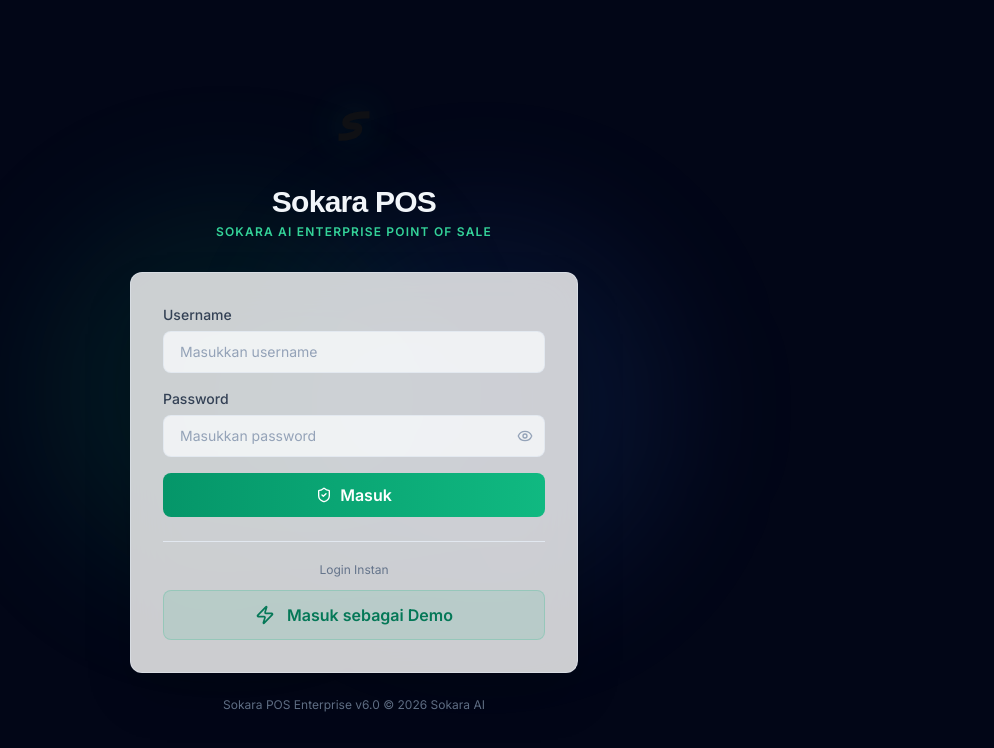
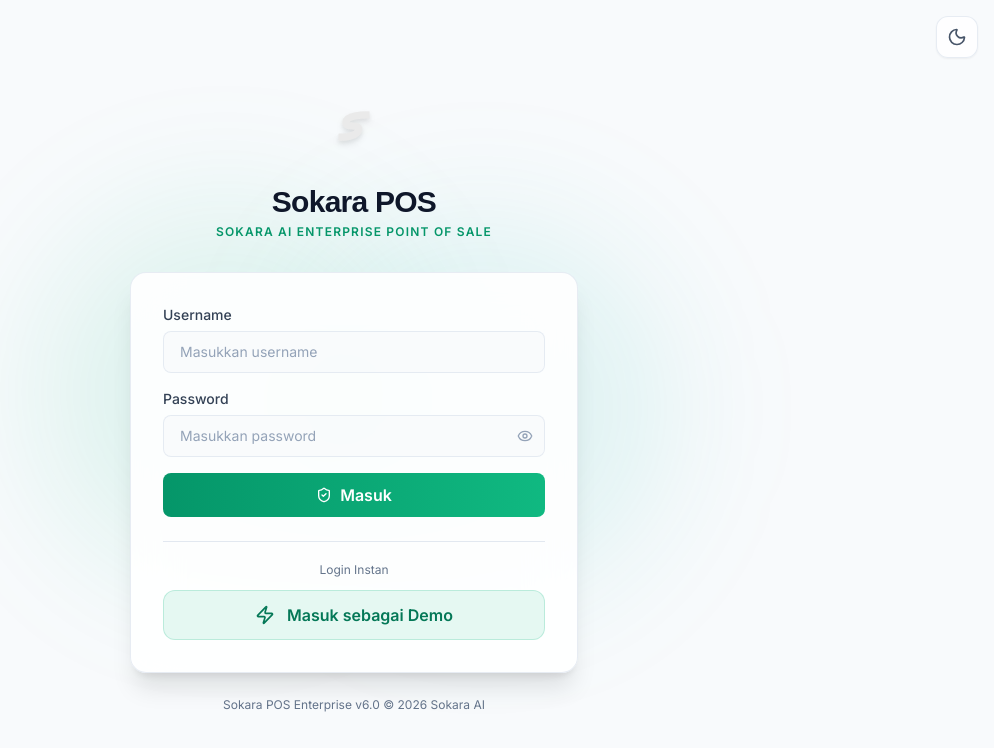
Before and after one commit to Aldygharaz/POS-EVO-SOKARA-DEMO, a React (Vite) app: page / in a window 1280 px wide. Shown: the top 748 px of the page, without its empty margins (286-1280 px from the left). Built offline with nearby package versions, Linux system fonts and the light colour scheme.

Commit message:
fix(theme): enforce light mode default for new visitors, adapt LoginPage to light theme with theme toggle, and fix CSS root variables

```diff
--- a/src/index.css
+++ b/src/index.css
@@ -6,38 +6,38 @@
 
 @layer base {
   :root {
-    --background: 0 0% 2%;
-    --foreground: 0 0% 100%;
-    --card: 0 0% 4%;
-    --card-foreground: 0 0% 100%;
-    --popover: 0 0% 4%;
-    --popover-foreground: 0 0% 100%;
-    --primary: 140 100% 50%;
-    --primary-foreground: 0 0% 0%;
-    --secondary: 0 0% 7%;
-    --secondary-foreground: 0 0% 100%;
-    --muted: 0 0% 7%;
-    --muted-foreground: 240 5% 65%;
-    --accent: 0 0% 7%;
-    --accent-foreground: 0 0% 100%;
-    --destructive: 348 100% 50%;
+    --background: 0 0% 100%;
+    --foreground: 222.2 84% 4.9%;
+    --card: 0 0% 100%;
+    --card-foreground: 222.2 84% 4.9%;
+    --popover: 0 0% 100%;
+    --popover-foreground: 222.2 84% 4.9%;
+    --primary: 158 64% 42%;
+    --primary-foreground: 0 0% 100%;
+    --secondary: 210 40% 96.1%;
+    --secondary-foreground: 222.2 47.4% 11.2%;
+    --muted: 210 40% 96.1%;
+    --muted-foreground: 215.4 16.3% 46.9%;
+    --accent: 210 40% 96.1%;
+    --accent-foreground: 222.2 47.4% 11.2%;
+    --destructive: 0 84.2% 60.2%;
     --destructive-foreground: 0 0% 100%;
-    --border: 0 0% 15%;
-    --input: 0 0% 10%;
-    --ring: 140 100% 50%;
+    --border: 214.3 31.8% 91.4%;
+    --input: 214.3 31.8% 91.4%;
+    --ring: 158 64% 42%;
     --radius: 0.5rem;
-    --sidebar-background: 0 0% 4%;
-    --sidebar-foreground: 0 0% 100%;
-    --sidebar-primary: 140 100% 50%;
-    --sidebar-primary-foreground: 0 0% 0%;
-    --sidebar-accent: 0 0% 7%;
-    --sidebar-accent-foreground: 0 0% 100%;
-    --sidebar-border: 0 0% 12%;
-    --sidebar-ring: 140 100% 50%;
+    --sidebar-background: 0 0% 100%;
+    --sidebar-foreground: 222.2 84% 4.9%;
+    --sidebar-primary: 158 64% 42%;
+    --sidebar-primary-foreground: 0 0% 100%;
+    --sidebar-accent: 210 40% 96.1%;
+    --sidebar-accent-foreground: 222.2 47.4% 11.2%;
+    --sidebar-border: 214.3 31.8% 91.4%;
+    --sidebar-ring: 158 64% 42%;
 
     --holo-color-1: #10b981;
-    --holo-color-2: #1e293b;
-    --holo-color-3: #020617;
+    --holo-color-2: #e2e8f0;
+    --holo-color-3: #ffffff;
     --holo-color-4: #059669;
     --holo-distortion: 0.45;
     --holo-border-radius: 12px;
@@ -45,6 +45,29 @@
   }
 
   .dark {
+    --background: 222.2 84% 4.9%;
+    --foreground: 210 40% 98%;
+    --card: 222.2 84% 4.9%;
+    --card-foreground: 210 40% 98%;
+    --popover: 222.2 84% 4.9%;
+    --popover-foreground: 210 40% 98%;
+    --primary: 158 64% 42%;
+    --primary-foreground: 0 0% 100%;
+    --secondary: 217.2 32.6% 17.5%;
+    --secondary-foreground: 210 40% 98%;
+    --muted: 217.2 32.6% 17.5%;
+    --muted-foreground: 215 20.2% 65.1%;
+    --accent: 217.2 32.6% 17.5%;
+    --accent-foreground: 210 40% 98%;
+    --destructive: 0 62.8% 30.6%;
+    --destructive-foreground: 210 40% 98%;
+    --border: 217.2 32.6% 17.5%;
+    --input: 217.2 32.6% 17.5%;
+    --ring: 158 64% 42%;
+    --sidebar-background: 222.2 84% 4.9%;
+    --sidebar-foreground: 210 40% 98%;
+    --sidebar-border: 217.2 32.6% 17.5%;
+
     /* Discord Dark Mode Palette override for slate (RGB format for opacity support) */
     --tw-color-slate-950: 30 31 34;    /* #1E1F22 */
     --tw-color-slate-900: 43 45 49;    /* #2B2D31 */
--- a/src/main.tsx
+++ b/src/main.tsx
@@ -15,7 +15,7 @@ window.addEventListener('unhandledrejection', e => {
 createRoot(document.getElementById('root')!).render(
   <StrictMode>
     <BrowserRouter>
-      <ThemeProvider attribute="class" defaultTheme="light" disableTransitionOnChange>
+      <ThemeProvider attribute="class" defaultTheme="light" enableSystem={false} disableTransitionOnChange>
         <App />
       </ThemeProvider>
     </BrowserRouter>
--- a/src/pages/LoginPage.tsx
+++ b/src/pages/LoginPage.tsx
@@ -1,9 +1,11 @@
 import { useState } from 'react';
 import { useStore } from '@/store/useStore';
-import { Zap, Eye, EyeOff, ShieldCheck, AlertTriangle } from 'lucide-react';
+import { useTheme } from 'next-themes';
+import { Zap, Eye, EyeOff, ShieldCheck, AlertTriangle, Sun, Moon } from 'lucide-react';
 
 export default function LoginPage() {
   const { login, users } = useStore();
+  const { theme, setTheme } = useTheme();
   const [username, setUsername] = useState('');
   const [password, setPassword] = useState('');
   const [showPassword, setShowPassword] = useState(false);
@@ -34,21 +36,46 @@ export default function LoginPage() {
   };
 
   return (
-    <div className="relative min-h-screen bg-slate-950 flex items-center justify-center p-4 overflow-hidden transition-colors duration-200">
+    <div className="relative min-h-screen bg-slate-50 dark:bg-slate-950 text-slate-900 dark:text-slate-100 flex items-center justify-center p-4 overflow-hidden transition-colors duration-200">
+      {/* Quick Theme Toggle */}
+      <div className="absolute top-4 right-4 z-20">
+        <button
+          type="button"
+          onClick={() => setTheme(theme === 'dark' ? 'light' : 'dark')}
+          className="p-2.5 rounded-xl bg-white/80 dark:bg-slate-800/80 border border-slate-200/80 dark:border-slate-700/80 text-slate-600 dark:text-slate-300 hover:text-slate-900 dark:hover:text-white shadow-sm hover:shadow transition-all"
+          title={theme === 'dark' ? 'Ganti ke Mode Terang' : 'Ganti ke Mode Gelap'}
+        >
+          {theme === 'dark' ? <Sun className="w-5 h-5 text-amber-400" /> : <Moon className="w-5 h-5 text-slate-600" />}
+        </button>
+      </div>
+
       {/* Ambient background glow orbs */}
-      <div className="absolute top-1/4 left-1/4 w-96 h-96 bg-emerald-500/10 rounded-full blur-3xl pointer-events-none" />
-      <div className="absolute bottom-1/4 right-1/4 w-96 h-96 bg-blue-500/10 rounded-full blur-3xl pointer-events-none" />
+      <div className="absolute top-1/4 left-1/4 w-96 h-96 bg-emerald-500/10 dark:bg-emerald-500/15 rounded-full blur-3xl pointer-events-none" />
+      <div className="absolute bottom-1/4 right-1/4 w-96 h-96 bg-teal-500/10 dark:bg-blue-500/10 rounded-full blur-3xl pointer-events-none" />
 
       <div className="relative z-10 w-full max-w-md">
         {/* Logo */}
         <div className="text-center mb-8 flex flex-col items-center">
-          <img src="/brand/sokara-logomark-transparent-dark.svg" alt="Sokara Logo" className="w-20 h-20 mb-4 drop-shadow-[0_0_20px_rgba(16,185,129,0.3)] animate-pulse" />
-          <h1 className="text-3xl font-black text-slate-100 tracking-tight" style={{ fontFamily: 'Poppins, sans-serif' }}>Sokara POS</h1>
-          <p className="text-xs font-semibold text-emerald-400 tracking-widest uppercase mt-1">Sokara AI Enterprise Point of Sale</p>
+          <img
+            src="/brand/sokara-logomark-transparent-light.svg"
+            alt="Sokara Logo"
+            className="w-20 h-20 mb-4 drop-shadow-md dark:hidden"
+          />
+          <img
+            src="/brand/sokara-logomark-transparent-dark.svg"
+            alt="Sokara Logo"
+            className="w-20 h-20 mb-4 drop-shadow-[0_0_20px_rgba(16,185,129,0.3)] hidden dark:block animate-pulse"
+          />
+          <h1 className="text-3xl font-black text-slate-900 dark:text-slate-100 tracking-tight" style={{ fontFamily: 'Poppins, sans-serif' }}>
+            Sokara POS
+          </h1>
+          <p className="text-xs font-semibold text-emerald-600 dark:text-emerald-400 tracking-widest uppercase mt-1">
+            Sokara AI Enterprise Point of Sale
+          </p>
         </div>
 
         {/* Login Card */}
-        <div className="pos-glass-card p-6 md:p-8 shadow-2xl">
+        <div className="bg-white/90 dark:bg-slate-900/85 backdrop-blur-xl p-6 md:p-8 rounded-2xl shadow-xl dark:shadow-2xl border border-slate-200/80 dark:border-slate-800/80 transition-all">
           {error && (
             <div className="flex items-center gap-2 p-3 rounded-lg bg-rose-500/10 border border-rose-500/20 text-rose-500 text-sm mb-4">
               <AlertTriangle className="w-4 h-4 flex-shrink-0" />
@@ -58,7 +85,7 @@ export default function LoginPage() {
 
           <form onSubmit={handleSubmit} className="space-y-4">
             <div>
-              <label className="block text-sm font-medium text-slate-700 dark:text-slate-400 mb-1.5">Username</label>
+              <label className="block text-sm font-medium text-slate-700 dark:text-slate-300 mb-1.5">Username</label>
               <input
                 type="text"
                 value={username}
@@ -70,7 +97,7 @@ export default function LoginPage() {
             </div>
 
             <div>
-              <label className="block text-sm font-medium text-slate-700 dark:text-slate-400 mb-1.5">Password</label>
+              <label className="block text-sm font-medium text-slate-700 dark:text-slate-300 mb-1.5">Password</label>
               <div className="relative">
                 <input
                   type={showPassword ? 'text' : 'password'}
@@ -96,7 +123,7 @@ export default function LoginPage() {
               className="pos-btn-primary w-full flex items-center justify-center gap-2 mt-2 disabled:opacity-50"
             >
               {isLoading ? (
-                <div className="w-5 h-5 border-2 border-black/30 border-t-black rounded-full animate-spin" />
+                <div className="w-5 h-5 border-2 border-white/30 border-t-white rounded-full animate-spin" />
               ) : (
                 <>
                   <ShieldCheck className="w-4 h-4" />
@@ -109,17 +136,17 @@ export default function LoginPage() {
           {/* Demo Accounts */}
           {demoUsers.length > 0 && (
             <div className="mt-6 pt-5 border-t border-slate-200 dark:border-slate-800">
-              <p className="text-xs text-slate-500 text-center mb-3">Login Instan</p>
+              <p className="text-xs text-slate-500 dark:text-slate-400 text-center mb-3">Login Instan</p>
               <div className="grid grid-cols-1 gap-2">
                 {demoUsers.map(u => (
                   <button
                     key={u.id}
                     type="button"
                     onClick={() => fillDemo(u)}
-                    className="flex items-center justify-center gap-3 p-3 rounded-lg bg-emerald-500/10 border border-emerald-500/20 hover:bg-emerald-500 hover:text-white transition-all group text-emerald-700 dark:text-emerald-400"
+                    className="flex items-center justify-center gap-3 p-3 rounded-xl bg-emerald-500/10 border border-emerald-500/20 hover:bg-emerald-500 hover:text-white transition-all group text-emerald-700 dark:text-emerald-400 font-semibold"
                   >
                     <Zap className="w-5 h-5 group-hover:text-white" />
-                    <span className="font-semibold">Masuk sebagai Demo</span>
+                    <span>Masuk sebagai Demo</span>
                   </button>
                 ))}
               </div>
@@ -128,7 +155,7 @@ export default function LoginPage() {
         </div>
 
         {/* Footer */}
-        <p className="text-center text-xs text-slate-500 mt-6">
+        <p className="text-center text-xs text-slate-500 dark:text-slate-400 mt-6">
           Sokara POS Enterprise v6.0 &copy; 2026 Sokara AI
         </p>
       </div>
```
